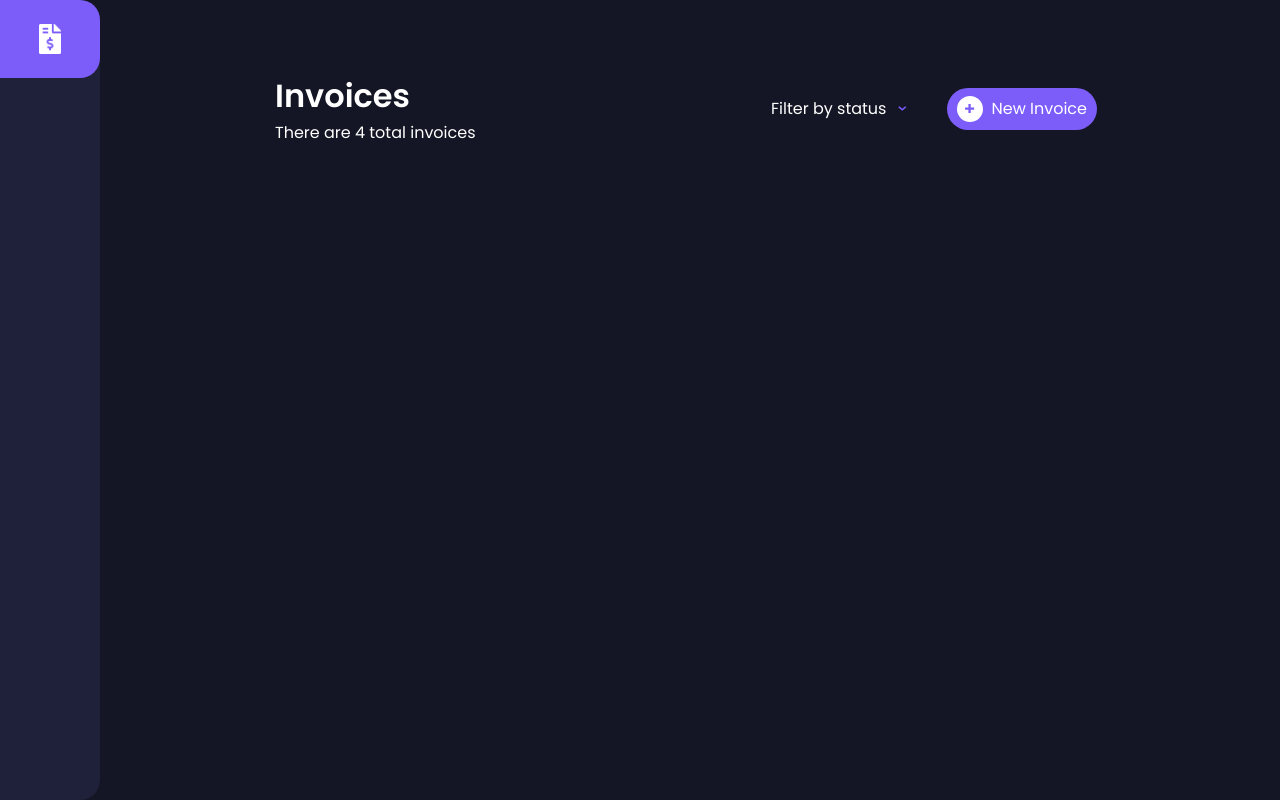
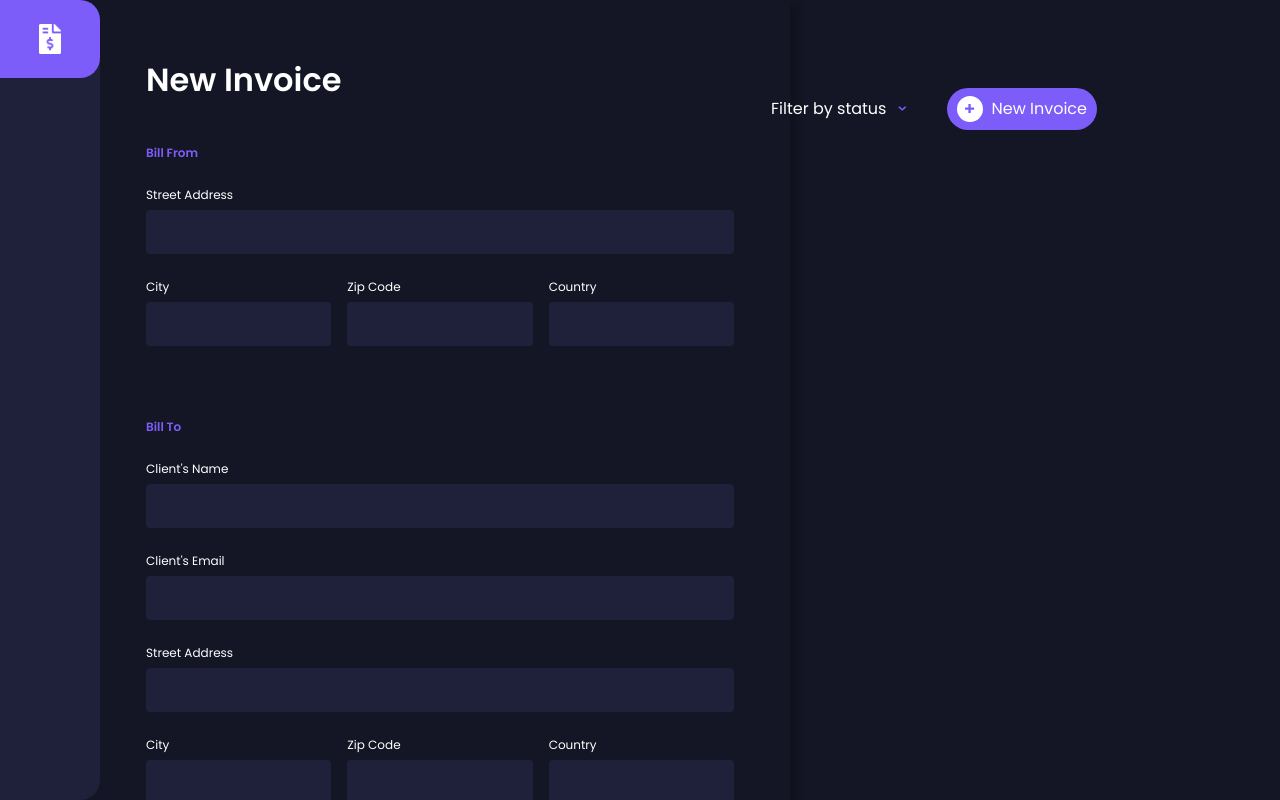
Before and after one commit to Veronika-chenko/vue-invoice, a Vue app: page / in a window 1280 px wide. Built offline with nearby package versions, Linux system fonts and the light colour scheme.

Commit message:
Invoice Modal Component (HTML & CSS)

```diff
--- a/src/App.vue
+++ b/src/App.vue
@@ -1,8 +1,9 @@
 <template>
   <div>
-    <div v-if="!mobile" class="app flex">
+    <div v-if="!mobile" class="app flex flex-column">
       <Navigation />
-      <div class="app-content flex flex-colum">
+      <div class="app-content flex flex-column">
+        <InvoiceModal />
         <router-view />
       </div>
     </div>
@@ -11,11 +12,11 @@
       <p>To use this app, please use a computer or Tablet</p>
     </div>
   </div>
-  <!-- <router-view /> -->
 </template>
 
 <script>
 import Navigation from './components/Navigation.vue';
+import InvoiceModal from './components/InvoiceModal.vue';
 export default {
   data() {
     return {
@@ -24,6 +25,7 @@
   },
   components: {
     Navigation,
+    InvoiceModal,
   },
   created() {
     this.checkScreen();
--- /dev/null
+++ b/src/components/InvoiceModal.vue
@@ -0,0 +1,369 @@
+<template>
+  <div
+    @click="checkClick"
+    ref="invoiceWrap"
+    class="invoice-wrap flex flex-column"
+  >
+    <form @submit.prevent="submitForm" class="invoice-content">
+      <h1>New Invoice</h1>
+      <!-- Bill From -->
+      <div class="bill-from flex flex-column">
+        <h4>Bill From</h4>
+        <div class="input flex flex-column">
+          <label for="billerStreetAddress">Street Address</label>
+          <input
+            require
+            type="text"
+            id="billerStreetAddress"
+            v-model="billerStreetAddress"
+          />
+        </div>
+        <!-- 2 -->
+        <div class="location-details flex">
+          <div class="input flex flex-column">
+            <label for="billerCity">City</label>
+            <input require type="text" id="billerCity" v-model="billerCity" />
+          </div>
+          <div class="input flex flex-column">
+            <label for="billerZipCode">Zip Code</label>
+            <input
+              require
+              type="text"
+              id="billerZipCode"
+              v-model="billerZipCode"
+            />
+          </div>
+          <div class="input flex flex-column">
+            <label for="billerCountry">Country</label>
+            <input
+              require
+              type="text"
+              id="billerCountry"
+              v-model="billerCountry"
+            />
+          </div>
+        </div>
+      </div>
+      <!-- Bill To  -->
+      <div class="bill-to flex-flex-column">
+        <h4>Bill To</h4>
+        <div class="input flex flex-column">
+          <label for="clientName">Client's Name</label>
+          <input require type="text" id="clientName" v-model="clientName" />
+        </div>
+        <div class="input flex flex-column">
+          <label for="clientEmail">Client's Email</label>
+          <input require type="text" id="clientEmail" v-model="clientEmail" />
+        </div>
+        <div class="input flex flex-column">
+          <label for="clientStreetAddress">Street Address</label>
+          <input
+            require
+            type="text"
+            id="clientStreetAddress"
+            v-model="clientStreetAddress"
+          />
+        </div>
+        <!--  -->
+        <div class="location-details flex">
+          <div class="input flex flex-column">
+            <label for="clientCity">City</label>
+            <input require type="text" id="clientCity" v-model="clientCity" />
+          </div>
+          <div class="input flex flex-column">
+            <label for="clientZipCode">Zip Code</label>
+            <input
+              require
+              type="text"
+              id="clientZipCode"
+              v-model="clientZipCode"
+            />
+          </div>
+          <div class="input flex flex-column">
+            <label for="clientCountry">Country</label>
+            <input
+              require
+              type="text"
+              id="clientCountry"
+              v-model="clientCountry"
+            />
+          </div>
+        </div>
+      </div>
+      <!-- Invoice Work Details -->
+      <div class="invoice-work flex flex-column">
+        <div class="payment flex">
+          <div class="input flex flex-column">
+            <label for="invoiceDate">Invoice Date</label>
+            <input disable type="text" id="invoiceDate" v-model="invoiceDate" />
+          </div>
+          <div class="input flex flex-column">
+            <label for="paymentDueDate">Payment Due</label>
+            <input
+              disable
+              type="text"
+              id="paymentDueDate"
+              v-model="paymentDueDate"
+            />
+          </div>
+        </div>
+        <div class="input flex flex-column">
+          <label for="paymentTerms">Payment Terms</label>
+          <select require type="text" id="paymentTerms" v-model="paymentTerms">
+            <option value="30">Net 30 Days</option>
+            <option value="30">Net 60 Days</option>
+          </select>
+        </div>
+        <div class="input flex flex-column">
+          <label for="productDescription">Product Description</label>
+          <input
+            require
+            type="text"
+            id="productDescription"
+            v-model="productDescription"
+          />
+        </div>
+        <div class="work-items">
+          <h3>Item List</h3>
+          <table class="item-list">
+            <tr class="table-heading flex">
+              <th class="item-name">Item Name</th>
+              <th class="qty">Qty</th>
+              <th class="price">Price</th>
+              <th class="total">Total</th>
+            </tr>
+
+            <tr
+              class="table-item flex"
+              v-for="(item, index) in invoiceItemList"
+              :key="index"
+            >
+              <td class="item-name">
+                <input type="text" v-model="item.itemName" />
+              </td>
+              <td class="qty"><input type="text" v-model="item.qty" /></td>
+              <td class="price">
+                <input type="text" v-model="item.item.price" />
+              </td>
+              <td class="total flex">
+                ${{ (item.total = item.qty * item.price) }}
+              </td>
+              <img
+                @click="deleteInvoiceItem(item.id)"
+                src="@/assets/icon-delete.svg"
+                alt=""
+              />
+            </tr>
+          </table>
+          <div @click="addNewInvoiceItem" class="flex button">
+            <img src="@/assets/icon-plus.svg" alt="" />
+            Add New Item
+          </div>
+        </div>
+      </div>
+      <!-- Save/Exit -->
+      <div class="save flex">
+        <div class="left">
+          <button @click="closeInvoice" class="red">Cancel</button>
+        </div>
+        <div class="right">
+          <button @click="saveDraft" class="dark-purple">Save Draft</button>
+          <button @click="publishInvoice" class="purple">Create Invoice</button>
+        </div>
+      </div>
+    </form>
+  </div>
+</template>
+
+<script>
+export default {
+  name: 'invoicement',
+  data() {
+    return {
+      //   dateOptions: { year: 'numeric', month: 'short', day: 'numeric' },
+      //   docId: null,
+      //   loading: null,
+      billerStreetAddress: null,
+      billerCity: null,
+      billerZipCode: null,
+      billerCountry: null,
+      clientName: null,
+      clientEmail: null,
+      clientStreetAddress: null,
+      clientCity: null,
+      clientZipCode: null,
+      clientCountry: null,
+      invoiceDateUnix: null,
+      invoiceDate: null,
+      paymentTerms: null,
+      paymentDueDateUnix: null,
+      paymentDueDate: null,
+      productDescription: null,
+      invoicePending: null,
+      invoiceDraft: null,
+      invoiceItemList: [],
+      invoiceTotal: 0,
+    };
+  },
+};
+</script>
+
+<style lang="scss" scoped>
+.invoice-wrap {
+  position: fixed;
+  top: 0;
+  left: 0;
+  background-color: transparent;
+  width: 100%;
+  height: 100vh;
+  overflow: scroll;
+  @media (min-width: 900px) {
+    left: 90px;
+  }
+
+  .invoice-content {
+    position: relative;
+    padding: 56px;
+    max-width: 700px;
+    width: 100%;
+    background-color: #141625;
+    color: #fff;
+    box-shadow: 10px 4px 6px -1px rgba(0, 0, 0, 0.2),
+      0 2px 4px -1px rgba(0, 0, 0, 0.06);
+
+    h1 {
+      margin-bottom: 40px;
+      color: #fff;
+    }
+    h3 {
+      margin-bottom: 16px;
+      font-size: 18px;
+      color: #777f98;
+    }
+    h4 {
+      color: #7c5dfa;
+      font-size: 12px;
+      margin-bottom: 24px;
+    }
+    /* Bill To / Bill From */
+    .bill-to,
+    .bill-from {
+      margin-bottom: 48px;
+
+      .location-details {
+        gap: 16px;
+        div {
+          flex: 1;
+        }
+      }
+    }
+
+    /* Invoice Work */
+    .invoice-work {
+      .payment {
+        gap: 24px;
+        div {
+          flex: 1;
+        }
+      }
+      .work-items {
+        .item-list {
+          width: 100%;
+
+          /* Item Table Styling */
+          .table-heading,
+          .table-item {
+            gap: 16px;
+            font-size: 12px;
+
+            .item-name {
+              flex-basis: 50%;
+            }
+
+            .qty {
+              flex-basis: 10%;
+            }
+
+            .price {
+              flex-basis: 20%;
+            }
+
+            .total {
+              flex-basis: 20%;
+              align-self: center;
+            }
+          }
+
+          .table-heading {
+            margin-bottom: 16px;
+
+            th {
+              text-align: left;
+            }
+          }
+
+          .table-items {
+            position: relative;
+            margin-bottom: 24px;
+
+            img {
+              position: absolute;
+              top: 15px;
+              right: 0;
+              width: 12px;
+              height: 16px;
+            }
+          }
+        }
+
+        .button {
+          color: #fff;
+          background-color: #252945;
+          justify-content: center;
+          align-items: center;
+          width: 100%;
+
+          img {
+            margin-right: 4px;
+          }
+        }
+      }
+    }
+
+    .save {
+      margin-top: 60px;
+
+      div {
+        flex: 1;
+      }
+
+      .right {
+        justify-content: flex-end;
+      }
+    }
+  }
+
+  .input {
+    margin-bottom: 24px;
+  }
+
+  label {
+    font-size: 12px;
+    margin-bottom: 6px;
+  }
+
+  input,
+  select {
+    width: 100%;
+    padding: 12px 4px;
+    background-color: #1e2139;
+    color: #fff;
+    border-radius: 4px;
+    border: none;
+
+    &:focus {
+      outline: none;
+    }
+  }
+}
+</style>
```
